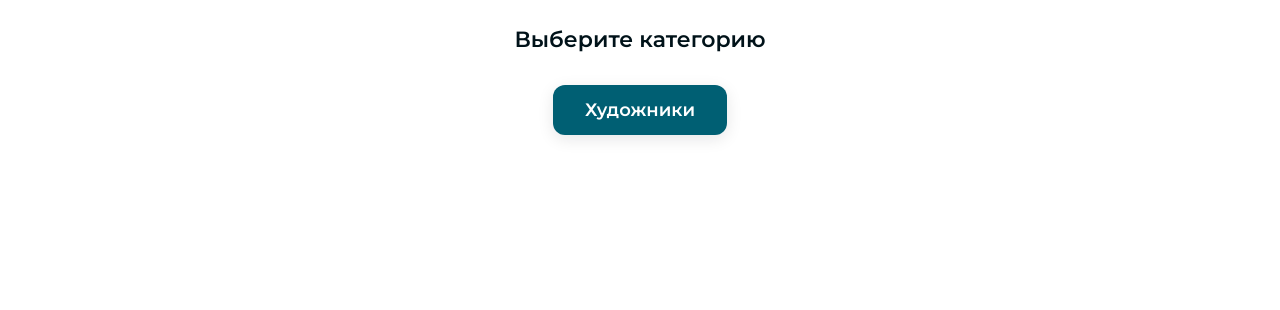
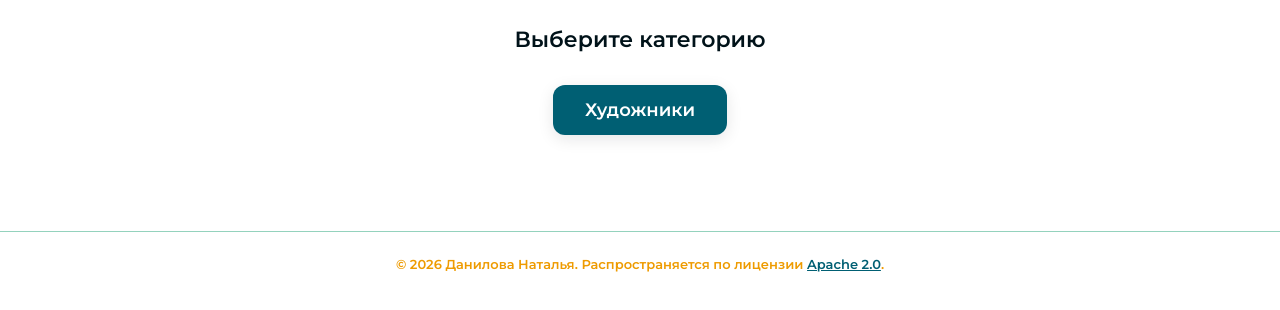
Before and after one commit to danilovanatashka/personality-quiz, a plain HTML site: page index.html in a window 1280 px wide. Shown: the part 102-412 px from the top of the page. Drawn offline with nearby package versions, Linux system fonts and the light colour scheme.

Commit message:
Add files via upload

```diff
--- a/index.html
+++ b/index.html
@@ -15,7 +15,7 @@
   <script src="https://cdnjs.cloudflare.com/ajax/libs/PapaParse/5.4.1/papaparse.min.js"></script>
 
   <!-- Стили -->
-  <link rel="stylesheet" href="style.css">
+  <link rel="stylesheet" href="style.css?v=2">
 </head>
 <body>
 
@@ -39,5 +39,10 @@
   <!-- Скрипт -->
   <script src="script.js"></script>
 
+  <footer>
+    © 2026 Данилова Наталья. Распространяется по лицензии
+    <a href="https://www.apache.org/licenses/LICENSE-2.0" target="_blank">Apache 2.0</a>.
+  </footer>
+
 </body>
 </html>
--- a/style.css
+++ b/style.css
@@ -705,4 +705,24 @@ header h1 {
 .slider-dot.active {
   background: #FFFFFF;
 }
+
 }
+/* ===== ПОДВАЛ ===== */
+footer {
+  text-align: center !important;
+  padding: 24px 16px;
+  font-size: 13px;
+  color: #EE9B00 !important;
+  font-weight: 600;
+  margin-top: 48px;
+  border-top: 1px solid var(--color-light-teal);
+}
+
+footer a {
+  color: var(--color-primary);
+  text-decoration: underline;
+}
+
+footer a:hover {
+  color: var(--color-teal);
+}
```
Also changed, not shown: game.html (+4 -1 lines).
